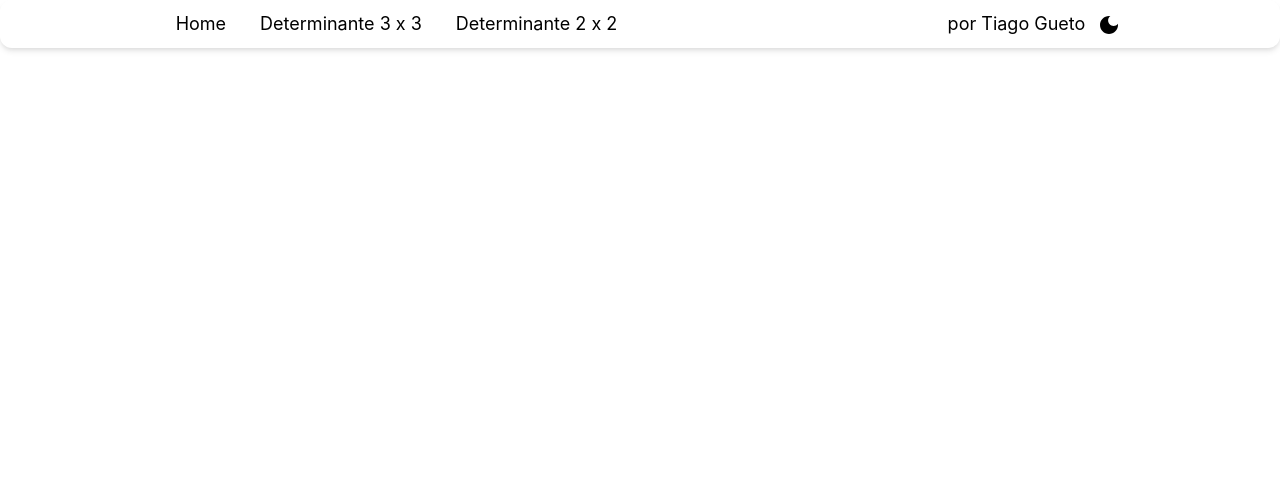
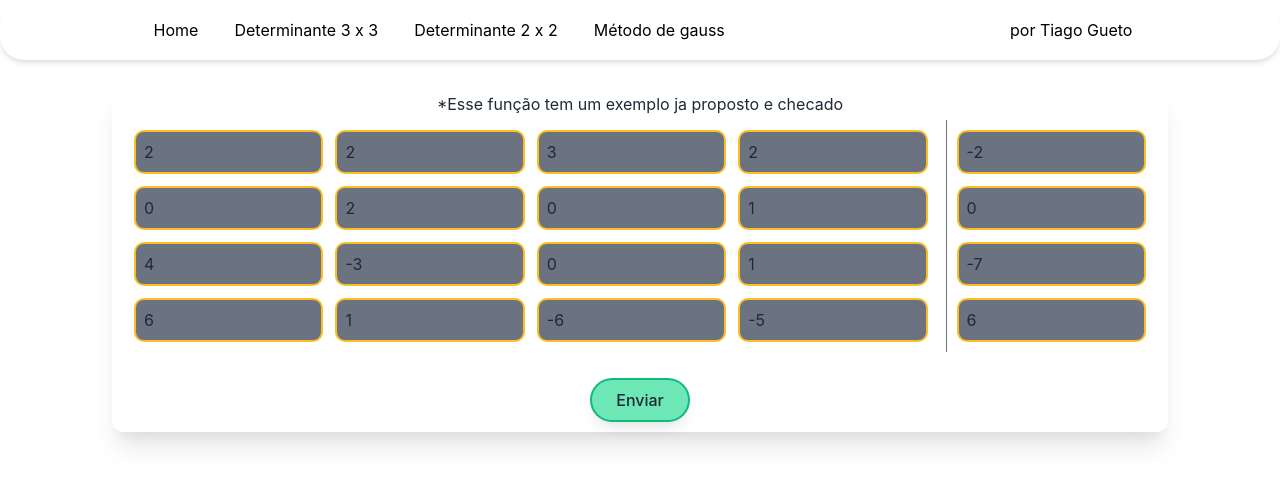
Before and after one commit to TortuGueto/determinante-gauss, a React (Create React App) app: page /gauss in a window 1280 px wide. Shown: the top 486 px of the page. Built offline with nearby package versions, Linux system fonts and the light colour scheme.

Commit message:
atualizacao-de-gauss

```diff
--- a/src/App.js
+++ b/src/App.js
@@ -1,19 +1,20 @@
-import Determinante3 from "./Paginas/Determinante3";
+import { BrowserRouter as Router, Switch, Route } from "react-router-dom";
 import NavBar from "./Paginas/NavBar";
 import MainPage from "./Paginas/MainPage";
-import { BrowserRouter as Router, Switch, Route } from "react-router-dom";
 import Determinante2 from "./Paginas/Determinante2";
+import Determinante3 from "./Paginas/Determinante3";
+import MetodoGauss from "./Paginas/MetodoGauss";
 
 function App() {
-
    return (
-      <div className="dark:bg-gray-600 min-h-screen bg-white text-center transition-all">
+      <div className="dark:bg-gray-700 min-h-screen bg-white text-center transition-all">
          <Router>
             <NavBar />
             <Switch>
                <Route path="/" exact component={MainPage} />
                <Route path="/determinante3x3" component={Determinante3} />
                <Route path="/determinante2x2" component={Determinante2} />
+               <Route path="/gauss" component={MetodoGauss} />
             </Switch>
          </Router>
       </div>
--- a/src/Paginas/Determinante2.tsx
+++ b/src/Paginas/Determinante2.tsx
@@ -9,13 +9,13 @@ interface ArrayValores {
 }
 
 function Determinante2() {
-   const [responder, setResponder] = useState(false)
    const [valores, setValores] = useState<ArrayValores[]>([
       { id: "1", valor: 0 },
       { id: "2", valor: 0 },
       { id: "3", valor: 0 },
       { id: "4", valor: 0 }
    ])
+   const [responder, setResponder] = useState(false)
 
 
    function handlerRespostas(res:boolean) {
--- /dev/null
+++ b/src/Paginas/Gauss.js
@@ -0,0 +1,35 @@
+function Gauss(inputA, inputB, n) {
+   let b = inputB;
+   let a = inputA
+   for (let k = 0; k < n; k++) {
+      // Declara o pivot, e já o transforma em 1
+      let pivot = a[k][k];
+
+      console.log(k);
+      b[k] = b[k] / a[k][k];
+      for (let i = 0; i < n; i++) {
+         a[k][i] = a[k][i] / pivot;
+      }
+
+      for (let i = 0; i < n; i++) {
+         if (!(i === k || a[i][k] === 0)) {
+            const cel = a[i][k];
+
+            for (let j = 0; j < n; j++) {
+               if (!(j < k)) {
+                  a[i][j] = a[i][j] - cel * a[k][j];
+               }
+            }
+            b[i] = b[i] - cel * b[k];
+            console.log(i + " -- " + b[i]);
+         }
+      }
+
+      console.log(b);
+   }
+   let resposta = {a, b}
+   console.log(resposta);
+   return resposta;
+}
+
+export default Gauss
--- a/src/Paginas/MainPage.jsx
+++ b/src/Paginas/MainPage.jsx
@@ -1,14 +1,35 @@
+import { Link } from "react-router-dom";
+
 function MainPage() {
    return (
-      <div className="flex justify-center ">
-         <div className="flex flex-row justify-center w-10/12 shadow-md p-5 px-7 rounded-3xl m-2">
-            <p className="bg-white ring-1 w-8/12 rounded-xl ring-gray-200 p-2 m-1">
-               Esse site tem como objetivo realizar automaticamente as operações de
+      <div className="flex flex-col items-center p-5 px-7 m-2">
+         <div className="flex flex-col items-center w-10/12 ">
+            <h2 className="text-gray-200 ring-1 w-8/12 bg-gray-600 rounded-xl shadow-lg ring-gray-500 p-2 m-1 text-3xl">
+               Esse site tem como objetivo realizar automaticamente as operações
+               de Determinante e Eliminassão Gaussaniana (ou eliminação de
+               Gauss).
+            </h2>
+            <p className="text-gray-200 p-2 m-1 text-base pointer-events-none select-none">
+               por Tiago de Souza Gueto
             </p>
+         </div>
 
-            <p className="bg-white ring-1 w-4/12 rounded-xl ring-gray-200 p-2 m-1">
-               só um teste
-            </p>
+         <div className="flex flex-row justify-center text-gray-200 text-xl">
+            <Link to="/determinante3x3">
+               <p className=" m-2 p-2 rounded-xl border-opacity-0 border-2 border-yellow-400 hover:shadow-2xl hover:border-opacity-100 hover:bg-yellow-50 hover:bg-opacity-10 ">
+                  Determinante 3 x 3
+               </p>
+            </Link>
+            <Link to="/determinante2x2">
+               <p className=" m-2 p-2 rounded-xl border-opacity-0 border-2 border-yellow-400 hover:shadow-2xl hover:border-opacity-100 hover:bg-yellow-50 hover:bg-opacity-10 ">
+                  Determinante 2 x 2
+               </p>
+            </Link>
+            <Link to="/gauss">
+               <p className=" m-2 p-2 rounded-xl border-opacity-0 border-2 border-yellow-400 hover:shadow-2xl hover:border-opacity-100 hover:bg-yellow-50 hover:bg-opacity-10 ">
+                  Método de gauss
+               </p>
+            </Link>
          </div>
       </div>
    );
--- /dev/null
+++ b/src/Paginas/MetodoGauss.jsx
@@ -0,0 +1,96 @@
+import React, { useState } from "react";
+import Gauss from "./Gauss";
+import ResGauss from "./ResGauss";
+
+function MetodoGauss() {
+   const [responder, setResponder] = useState(false);
+   const [input, setInput] = useState([
+      [2, 2, 3, 2],
+      [0, 2, 0, 1],
+      [4, -3, 0, 1],
+      [6, 1, -6, -5],
+   ]);
+
+   let clone = [
+      [2, 2, 3, 2],
+      [0, 2, 0, 1],
+      [4, -3, 0, 1],
+      [6, 1, -6, -5],
+   ];
+
+   const b = [-2, 0, -7, 6];
+   const amostraB = [-2, 0, -7, 6];
+   const n = b.length;
+
+
+   function handlerRespostas(res) {
+      if (res === true) {
+         return (
+            <>
+               { ResGauss( Gauss(clone, b, n) ) }
+            </>
+         )
+      } else {
+         return <></>;
+      }
+   }
+
+   return (
+      <div className="px-24 text-gray-800 m-4 mt-6 max-h-60 dark:text-white">
+         <form
+            className="flex flex-col dark:bg-gray-600 p-2 rounded-xl items-center shadow-xl"
+            onSubmit={(e) => {
+               e.preventDefault();
+               setResponder(true);
+               handlerRespostas(responder);
+            }}
+         >
+            <p>*Esse função tem um exemplo ja proposto e checado</p>
+            <div className='flex flex-row'>
+               <div className="p-2 ">
+                  {input.map((val, index) => {
+                     return (
+                        <div
+                           className="grid grid-cols-4 inset-y-0 right-0 "
+                           key={index}
+                        >
+                           {val.map((inside, index) => {
+                              return (
+                                 <input
+                                    className="w-auto m-2 p-2 bg-gray-500 w-10 ring-2 ring-yellow-400 rounded-lg outline-none"
+                                    defaultValue={inside}
+                                    key={index}
+                                 ></input>
+                              );
+                           })}
+                        </div>
+                     );
+                  })}
+               </div>
+               <div className="grid grid-cols-1 p-1 m-1 flex flex-col border-l  border-left border-gray-500">
+                  {amostraB.map((val) => {
+                     return (
+                        <input
+                           className="w-auto m-2 p-2 bg-gray-500 w-10 ring-2 ring-yellow-400 rounded-lg active:outline-none"
+                           defaultValue={val}
+                           type="number"
+                        ></input>
+                     );
+                  })}
+               </div>
+            </div>
+            <button
+               className="rounded-full bg-green-300 ring-2 ring-green-500 p-2 px-6 m-1 hover:shadow-lg transition-all shadow-lg hover:shadow-xl font-medium mt-6 "
+               type="submit"
+            >
+               Enviar
+            </button>
+         </form>
+         <div className='bg-gray-700 mt-6 mb-6'>
+            {handlerRespostas(responder)}
+         </div>
+      </div>
+   );
+}
+
+export default MetodoGauss;
--- a/src/Paginas/NavBar.jsx
+++ b/src/Paginas/NavBar.jsx
@@ -1,30 +1,34 @@
-import React from "react";
 import { Link } from "react-router-dom"
 import DarkModeIcon from '@mui/icons-material/DarkMode';
 
 function NavBar() {
    return (
-      <div className="dark:bg-gray-600 dark:text-white flex flex-row rounded-xl justify-around items-center shadow-md p-2 h-12 text-lg">
+      <div className="dark:bg-gray-600 dark:text-white flex flex-row rounded-3xl justify-around items-center shadow-md p-2 text-md">
          <div className="flex flex-row">
             <Link to="/">
-               <p className="m-2 p-2 rounded-xl border-opacity-0 border hover:shadow-xl hover:border-opacity-100">
+               <p className="mx-2 p-2 rounded-xl border-opacity-0 border-2 border-yellow-400 hover:shadow-xl hover:border-opacity-100 hover:bg-yellow-50 hover:bg-opacity-10 ">
                   Home
                </p>
             </Link>
             <Link to="/determinante3x3">
-               <p className=" m-2 p-2 rounded-xl border-opacity-0 border hover:shadow-xl hover:border-opacity-100 ">
+               <p className=" mx-2 p-2 rounded-xl border-opacity-0 border-2 border-yellow-400 hover:shadow-xl hover:border-opacity-100 hover:bg-yellow-50 hover:bg-opacity-10 ">
                   Determinante 3 x 3
                </p>
             </Link>
             <Link to="/determinante2x2">
-               <p className=" m-2 p-2 rounded-xl border-opacity-0 border hover:shadow-xl hover:border-opacity-100 ">
+               <p className=" mx-2 p-2 rounded-xl border-opacity-0 border-2 border-yellow-400 hover:shadow-xl hover:border-opacity-100 hover:bg-yellow-50 hover:bg-opacity-10 ">
                   Determinante 2 x 2
+               </p>
+            </Link>
+            <Link to="/gauss">
+               <p className=" mx-2 p-2 rounded-xl border-opacity-0 border-2 border-yellow-400 hover:shadow-xl hover:border-opacity-100 hover:bg-yellow-50 hover:bg-opacity-10 ">
+                  Método de gauss
                </p>
             </Link>
          </div>
          <div className='flex flex-row'>
-            <p className="deactivated px-3">por Tiago Gueto</p>
-            <button>
+            <p className="pointer-events-none px-3 select-none">por Tiago Gueto</p>
+            <button className="hidden">
                <DarkModeIcon
                />
             </button>
--- /dev/null
+++ b/src/Paginas/ResGauss.jsx
@@ -0,0 +1,70 @@
+import React from "react";
+import { generate } from "shortid";
+
+function ResGauss({ a, b }) {
+   return (
+      <div className="dark:bg-gray-600 rounded-xl justify-around shadow-xl mb-10">
+         <div className='flex flex-col'>
+         <h3 className='pt-2'>Resolvido</h3>
+         <div className="flex flex-row px-2">
+            <div className="flex flex-row w-full m-1 border-gray-500">
+               {a.map((val, index) => {
+                  return (
+                     <div className="w-full my-2" key={index}>
+                        {val.map((inside, index) => {
+                           return (
+                              <p
+                                 className="w-10/12 m-4 p-2 bg-gray-500 w-10 ring-2 ring-yellow-400 rounded-lg outline-none"
+                                 key={index}
+                              >
+                                 {inside}
+                              </p>
+                           );
+                        })}
+                     </div>
+                  );
+               })}
+            </div>
+            <div className=" p-4 pr-6 pt-5 w-3/12 flex flex-col border-l  border-left border-gray-500">
+               {b.map((val, index) => {
+                  return (
+                     <p
+                        className="w-full m-2 p-2 bg-gray-500 w-10 ring-2 ring-yellow-400 rounded-lg outline-none overflow-hidden font-bold"
+                        type="number"
+                        key={index}
+                     >
+                        {val}
+                     </p>
+                  );
+               })}
+            </div>
+         </div>
+         <div className="flex flex-row justify-around bg-gray-600 items-center pt-4 px-20 rounded-xl shadow-xl font-bold ">
+            <div className="p-2 bg-gray-500 rounded-2xl w-5/12 ">
+               <p className="p-2">Resposta do programa</p>
+               {b.map((val, index) => {
+                  console.log(val);
+                  return (
+                     <p
+                        className="m-2 bg-yellow-100 w-auto rounded-xl p-1 overflow-hidden ring-2 ring-yellow-400 text-gray-600 font-medium"
+                        key={index}
+                     >
+                        {val}
+                     </p>
+                  );
+               })}
+            </div>
+            <div className="p-3 bg-gray-500 rounded-2xl flex flex-col items-center w-5/12 ">
+               <p className="p-2">Solução checada</p>
+               <p className="m-1 bg-gray-400 w-full rounded-xl p-1">-0,5</p>
+               <p className="m-1 bg-gray-400 w-full rounded-xl p-1">1</p>
+               <p className="m-1 bg-gray-400 w-full rounded-xl p-1">0,3333</p>
+               <p className="m-1 bg-gray-400 w-full rounded-xl p-1">-2</p>
+            </div>
+         </div>
+      </div>
+      </div>
+   );
+}
+
+export default ResGauss;
```
